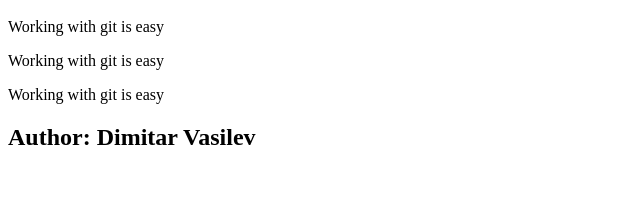
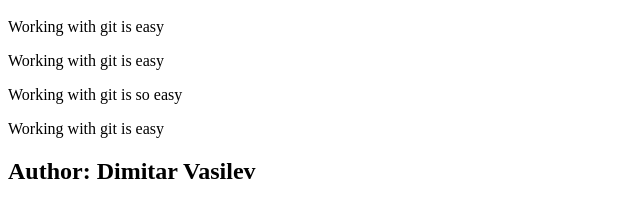
Before and after one commit to dimityrvlectures/GitGithubLecture, a plain HTML site: page index.html in a window 1280 px wide. Shown: the part 48-266 px from the top of the page, without its empty margins (0-640 px from the left). Drawn offline with Linux system fonts and the light colour scheme.

Commit message:
Third commit - one more commit added
this is more detailed info about the comit

```diff
--- a/index.html
+++ b/index.html
@@ -11,6 +11,13 @@
     <p>Working with git is easy</p>
 
 </div>
+
+<div>
+
+    <p>Working with git is so easy</p>
+
+</div>
+
 <div>
 
     <p>Working with git is easy</p>
```
